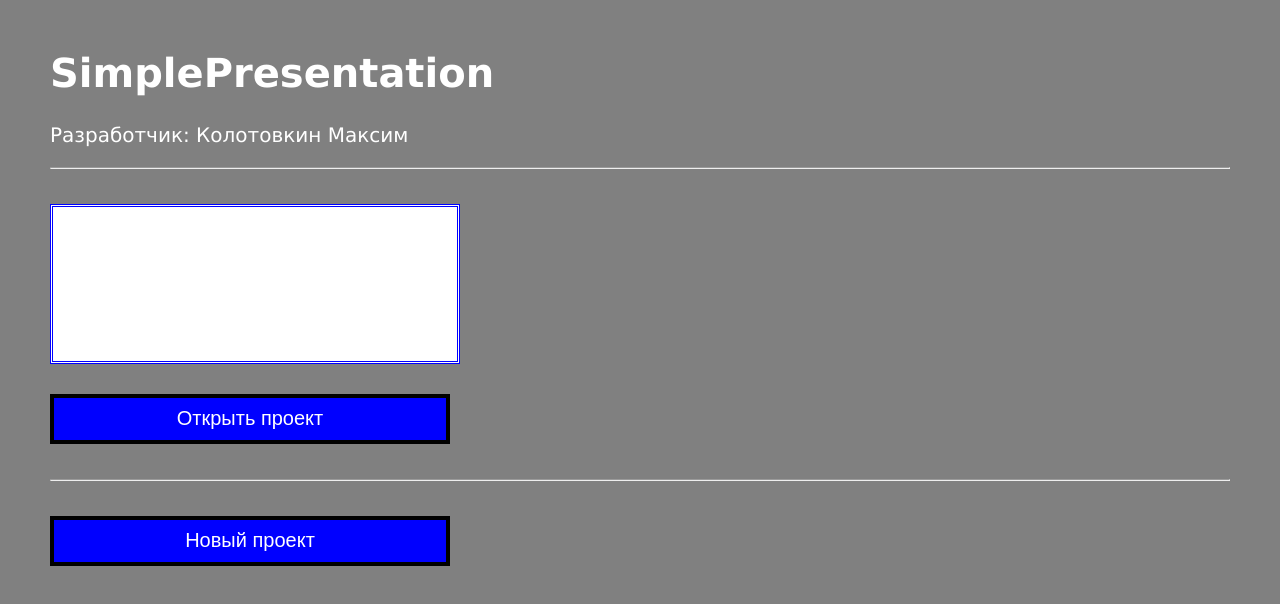
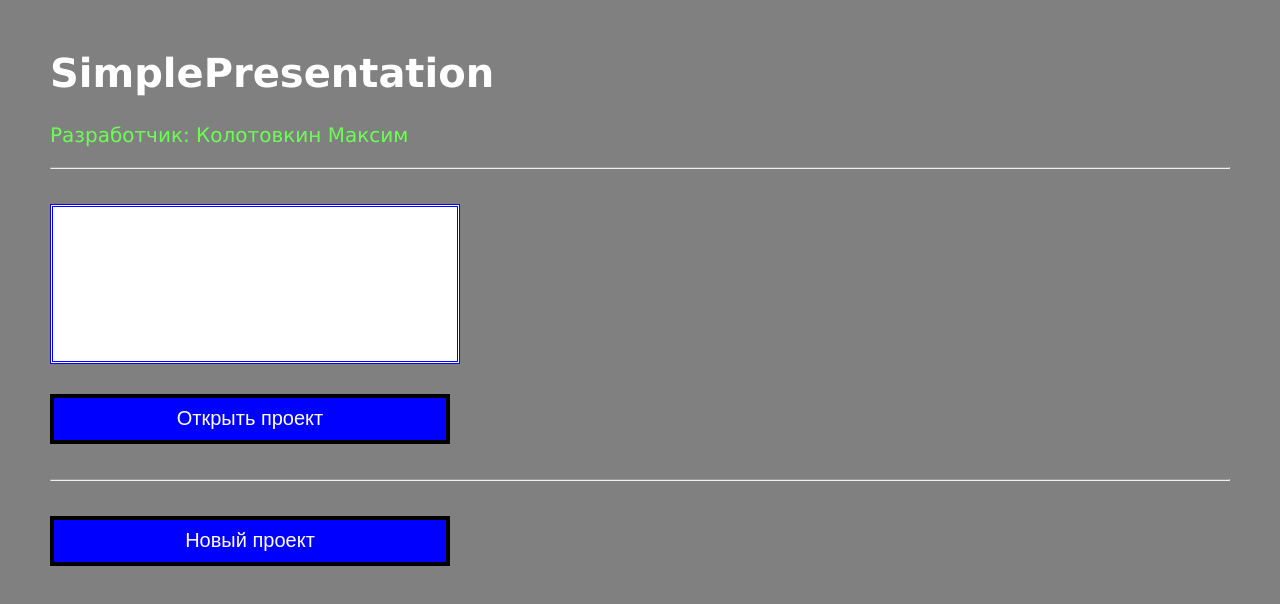
Before and after one commit to maxim218/PresentationSimpleMaker, a website built with webpack: page static/simplepresentation.html in a window 1280 px wide. Built offline with nearby package versions, Linux system fonts and the light colour scheme.

Commit message:
Release version 2.1

```diff
--- a/static/simplepresentation.html
+++ b/static/simplepresentation.html
@@ -46,7 +46,11 @@
 <body>
 
 <h1>SimplePresentation</h1>
-<p>Разработчик: Колотовкин Максим</p>
+<p>
+    <span style = "color: #6bff53">
+        Разработчик: Колотовкин Максим
+    </span>
+</p>
 <hr>
 <div class = "splitterVertical"></div>
 <textarea id = 'tt'></textarea>
```
